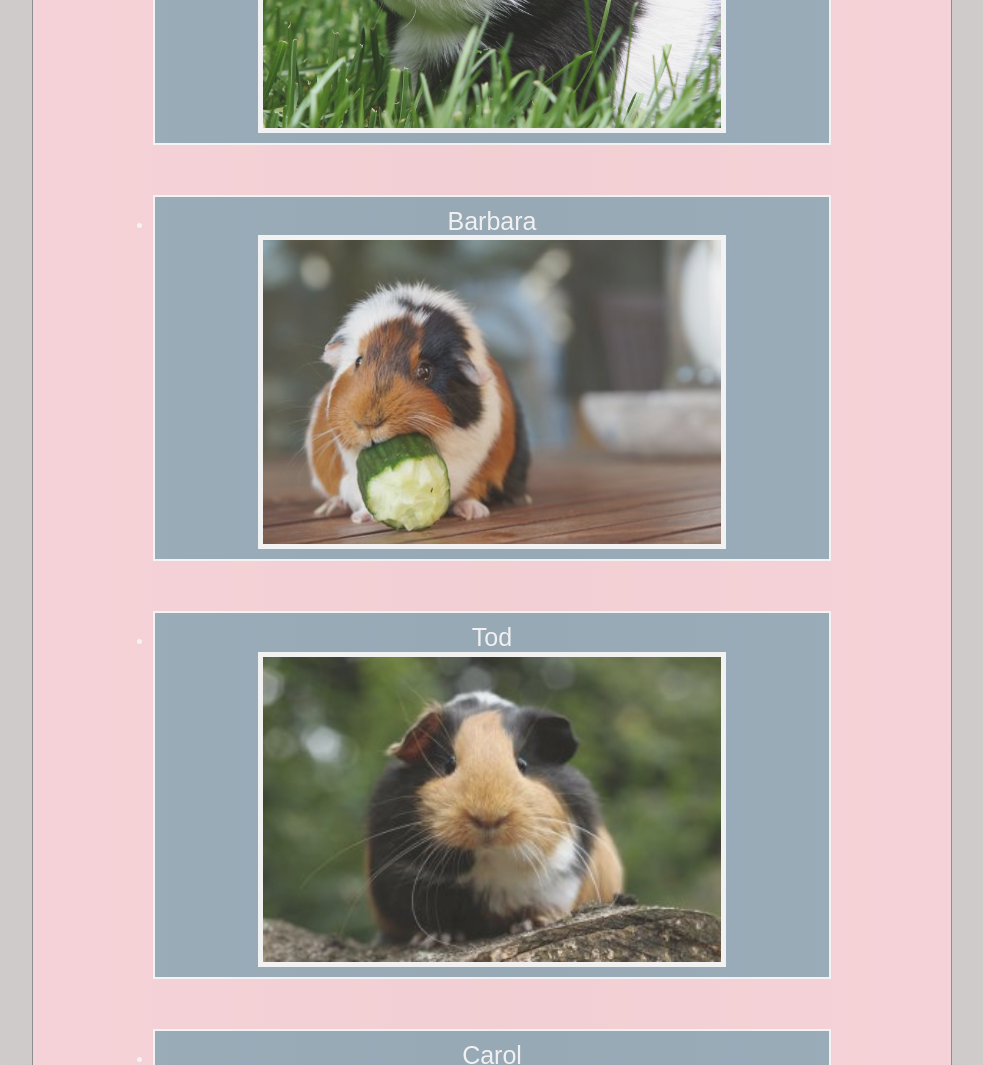
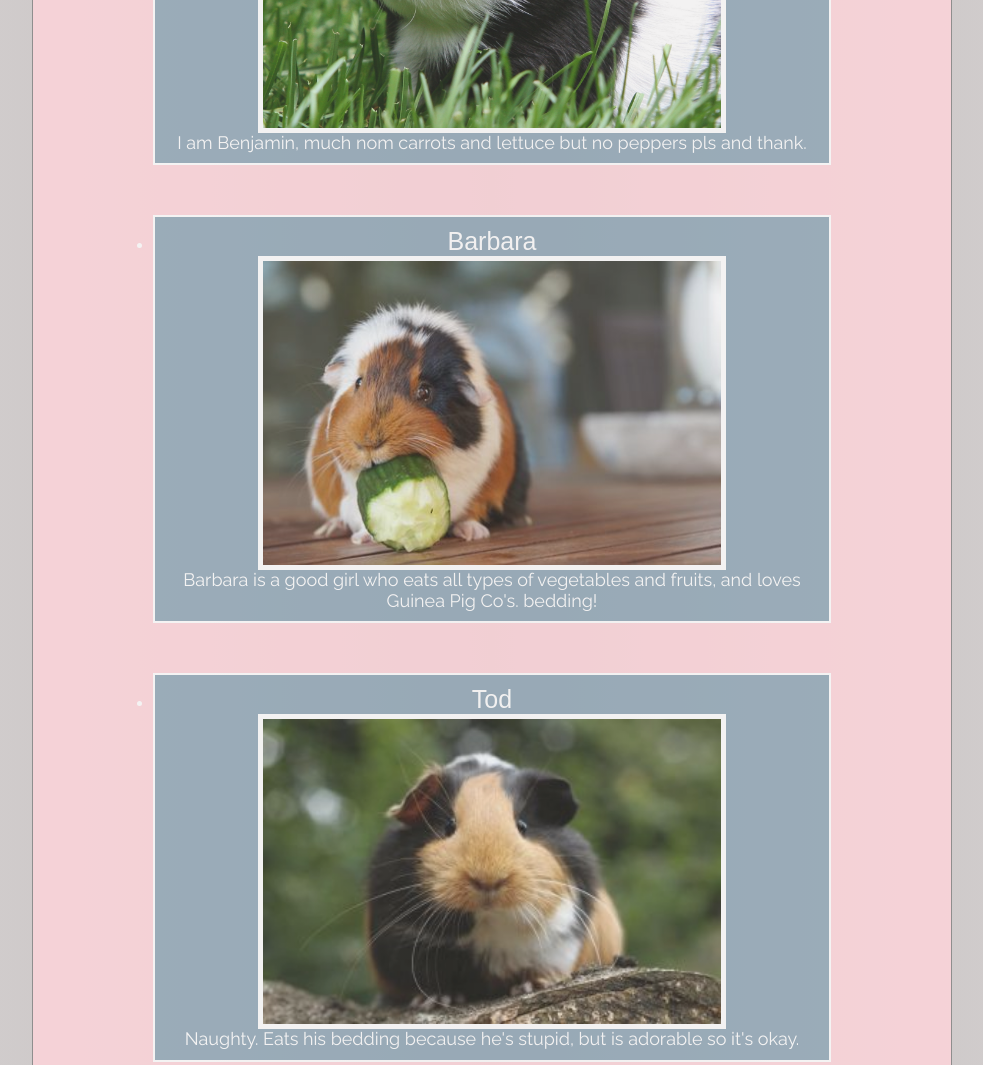
Before and after one commit to CTECH-IT/independent-project-1-Mon-day, a plain HTML site: page index.html in a window 1280 px wide. Shown: the part 780-1845 px from the top of the page, without its empty margins (148-1131 px from the left). Drawn offline with nearby package versions, Linux system fonts and the light colour scheme; a web font is replaced by a local one.

Commit message:
biography and css for biography

```diff
--- a/index.html
+++ b/index.html
@@ -22,23 +22,27 @@
     <li>
       <span class="staffname">Benjamin</span>
       <img class="images" src="img/gp1.jpg" alt= "Benjamin">
-
+<span class="biography">I am Benjamin, much nom carrots and lettuce but no peppers pls and thank.</span>
       </li>
     <li>
       <span class="staffname">Barbara</span>
       <img class="images" src="img/gp2.jpg" alt= "Barbara">
+      <span class="biography">Barbara is a good girl who eats all types of vegetables and fruits, and loves Guinea Pig Co's. bedding!</span>
     </li>
     <li>
       <span class="staffname">Tod</span>
       <img class="images" src="img/gp3.jpg" alt= "Tod">
+      <span class="biography">Naughty. Eats his bedding because he's stupid, but is adorable so it's okay.</span>
     </li>
     <li>
       <span class= "staffname">Carol</span>
       <img class="images" src="img/gp4.jpg" alt= "Carol">
+      <span class="biography">Hello! Am's Carol! Been working since 2016 and much enjoy Guinea Pig Co!
     </li>
     <li>
       <span class="staffname">Melanie</span>
       <img class="images" src="img/gp5.jpg" alt= "Melanie">
+      <span class="biography">To be Added<br> -Melanie</span>
     </li>
   </ul>
   <script src="scripts/main.js"></script>
--- a/stylesheets/styles.css
+++ b/stylesheets/styles.css
@@ -26,6 +26,12 @@ body {
   flex-direction: column;
 }
 
+.biography {
+  display: block;
+  font-family: 'Raleway', sans-serif;
+  font-size: 18px;
+  text-align: center;
+}
 
 .mContent {
   display: flex;
```
